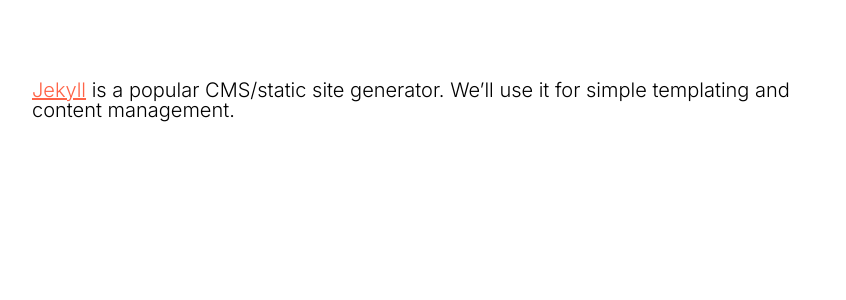
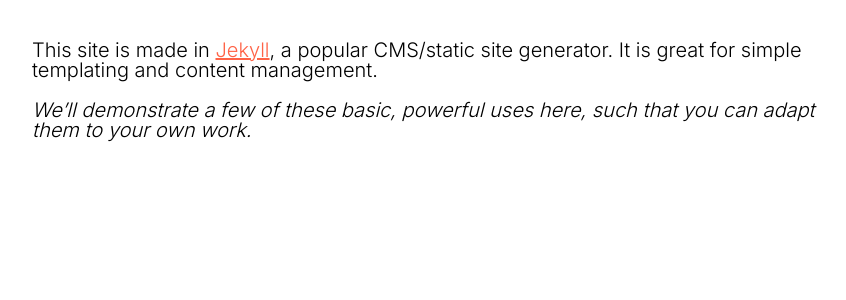
Before and after one commit to graeme120/jekyll, a Jekyll site: the page built from index.md, in a window 1280 px wide. Shown: the top 300 px of the page, without its empty margins (8-854 px from the left). Built offline with Jekyll 4.4.1, drawn with Linux system fonts in a browser that asks for light colours.

Commit message:
Some styles.

```diff
--- a/assets/style.css
+++ b/assets/style.css
@@ -42,6 +42,25 @@ p a {
 
 
 
+h1 {
+	font-size: 2em;
+	font-weight: 200;
+}
+
+header,
 main {
-	padding: 4em 2em 50vh;
+	padding: 2em;
 }
+
+header {
+	background-color: white;
+	border-bottom-style: solid;
+	border-bottom-width: 0.1em;
+	height: 25vh;
+	position: sticky;
+	top: 0;
+}
+
+main {
+	padding-bottom: 50vh;
+}
--- a/index.md
+++ b/index.md
@@ -4,4 +4,6 @@ layout: home
 
 
 
-[Jekyll](https://jekyllrb.com) is a popular CMS/static site generator. We’ll use it for simple templating and content management.
+This site is made in [Jekyll](https://jekyllrb.com), a popular CMS/static site generator. It is great for simple templating and content management.
+
+*We’ll demonstrate a few of these basic, powerful uses here, such that you can adapt them to your own work.*
```
